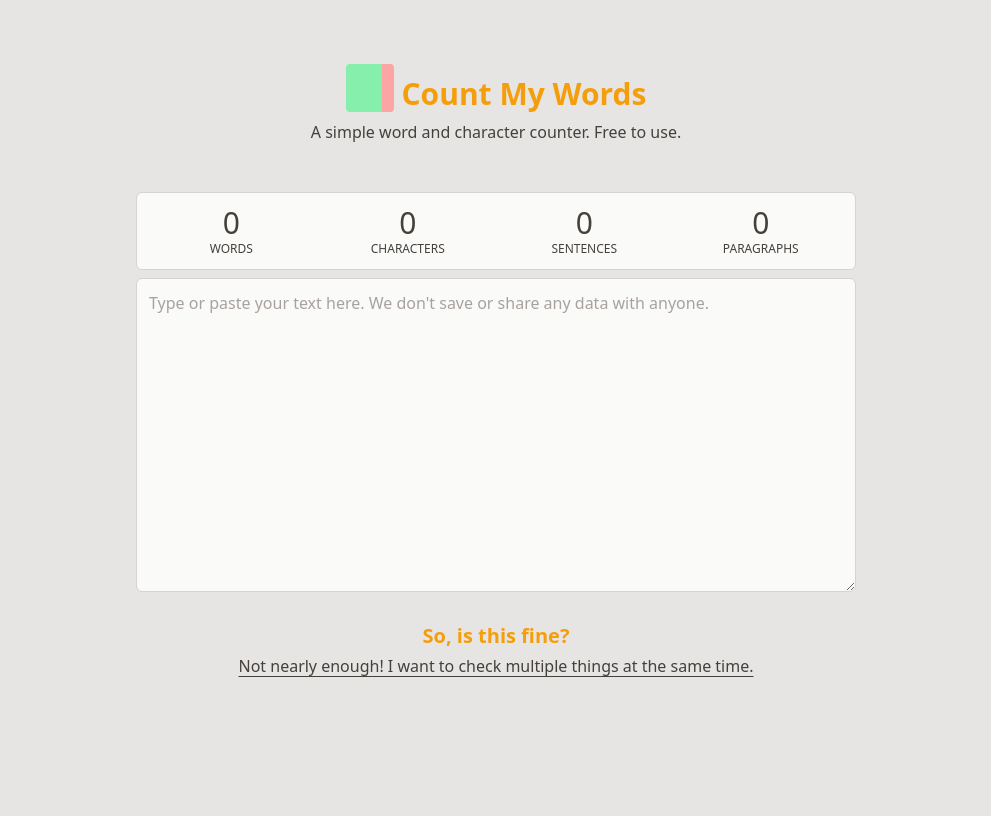
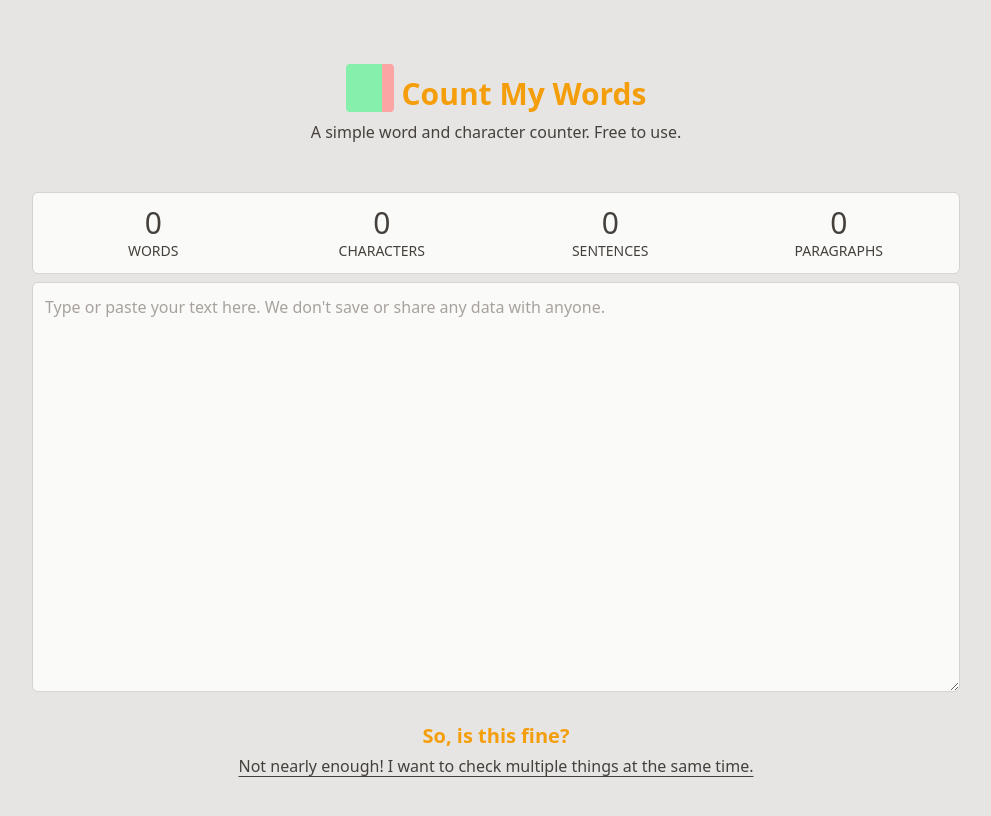
Before and after one commit to architchandra/count-my-words, a React (Create React App) app: page / in a window 1280 px wide. Shown: the top 816 px of the page, without its empty margins (144-1135 px from the left). Built offline with nearby package versions, Linux system fonts and the light colour scheme.

Commit message:
Adjust sizing and spacing in counter section

```diff
--- a/src/assets/styles/output/style.css
+++ b/src/assets/styles/output/style.css
@@ -448,11 +448,11 @@ a {
   margin-top: 3rem;
   margin-bottom: 3rem;
 }
-.mb-8 {
-  margin-bottom: 2rem;
-}
 .mb-12 {
   margin-bottom: 3rem;
+}
+.mb-6 {
+  margin-bottom: 1.5rem;
 }
 .mb-2 {
   margin-bottom: 0.5rem;
@@ -465,9 +465,6 @@ a {
 }
 .mb-1 {
   margin-bottom: 0.25rem;
-}
-.mb-6 {
-  margin-bottom: 1.5rem;
 }
 .block {
   display: block;
@@ -532,19 +529,8 @@ a {
   --tw-bg-opacity: 1;
   background-color: rgb(250 250 249 / var(--tw-bg-opacity));
 }
-.p-4 {
-  padding: 1rem;
-}
 .p-3 {
   padding: 0.75rem;
-}
-.px-2 {
-  padding-left: 0.5rem;
-  padding-right: 0.5rem;
-}
-.py-3 {
-  padding-top: 0.75rem;
-  padding-bottom: 0.75rem;
 }
 .text-center {
   text-align: center;
@@ -578,8 +564,14 @@ a {
   margin-left: auto;
   margin-right: auto;
   max-width: 1280px;
+  padding-left: 1.5rem;
+  padding-right: 1.5rem;
 }
-@media (min-width: 768px) {
+@media (min-width: 1536px) {
+
+  .container-wide {
+    max-width: 1536px;
+  }
 
   .container-wide {
     padding-left: 3rem;
@@ -597,6 +589,14 @@ a {
 
   .container {
     max-width: 768px;
+  }
+}
+@media (min-width: 1024px) {
+
+  .container {
+    max-width: 1024px;
+    padding-right: 3rem;
+    padding-left: 3rem;
   }
 }
 .placeholder\:text-darker-grey::placeholder {
@@ -624,15 +624,10 @@ a {
     display: grid;
   }
 }
-@media (min-width: 1024px) {
+@media (min-width: 1536px) {
 
-  .lg\:text-xs {
+  .\32xl\:text-xs {
     font-size: 0.75rem;
     line-height: 1rem;
   }
-
-  .lg\:text-2xl {
-    font-size: 1.5rem;
-    line-height: 2rem;
-  }
 }
--- a/src/assets/styles/tailwind.config.js
+++ b/src/assets/styles/tailwind.config.js
@@ -20,9 +20,13 @@ module.exports = {
     },
     container: {
       center: true,
-      padding: '1.5rem',
+      padding: {
+        DEFAULT: '1.5rem',
+        '2xl': '3rem',
+      },
       screens: {
         sm: '768px',
+        '2xl': '1024px',
       },
     },
     extend: {},
--- a/src/assets/styles/utilities.css
+++ b/src/assets/styles/utilities.css
@@ -1,3 +1,3 @@
 .container-wide {
-  @apply md:px-12 max-w-screen-xl mx-auto;
+  @apply px-6 2xl:px-12 max-w-screen-xl 2xl:max-w-screen-2xl mx-auto;
 }
--- a/src/components/Results.js
+++ b/src/components/Results.js
@@ -37,7 +37,7 @@ function Results({ text }) {
   return (
     <div className="grid sm:flex grid-rows-2 grid-cols-3 flex-wrap gap-3 mb-2 p-3 rounded-md border border-dark-grey bg-light-grey">
       {resultsList.map((result, index) =>
-        <p className="flex-1 text-sm lg:text-xs" key={index}>
+        <p className="flex-1 text-sm 2xl:text-xs" key={index}>
           <span className="block text-3xl">
             {result.count}
           </span>
--- a/src/components/TextBox.js
+++ b/src/components/TextBox.js
@@ -2,7 +2,7 @@ function TextBox({ text, handleOnChange }) {
   return (
     <textarea
       className="w-full p-3 rounded-md border border-dark-grey bg-light-grey placeholder:text-darker-grey"
-      rows="12"
+      rows="16"
       value={text}
       onChange={handleOnChange}
       placeholder="Type or paste your text here. We don't save or share any data with anyone."
```
